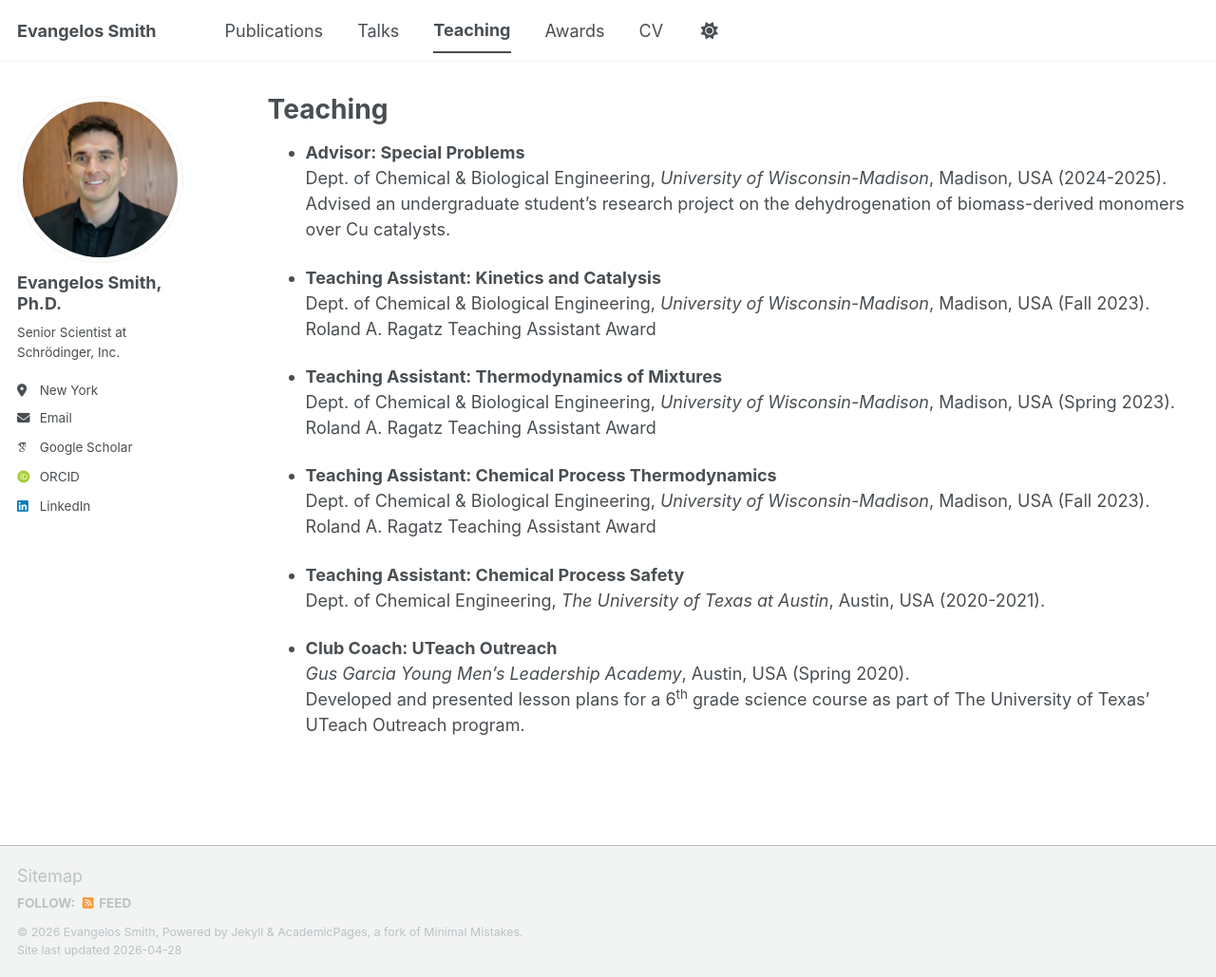
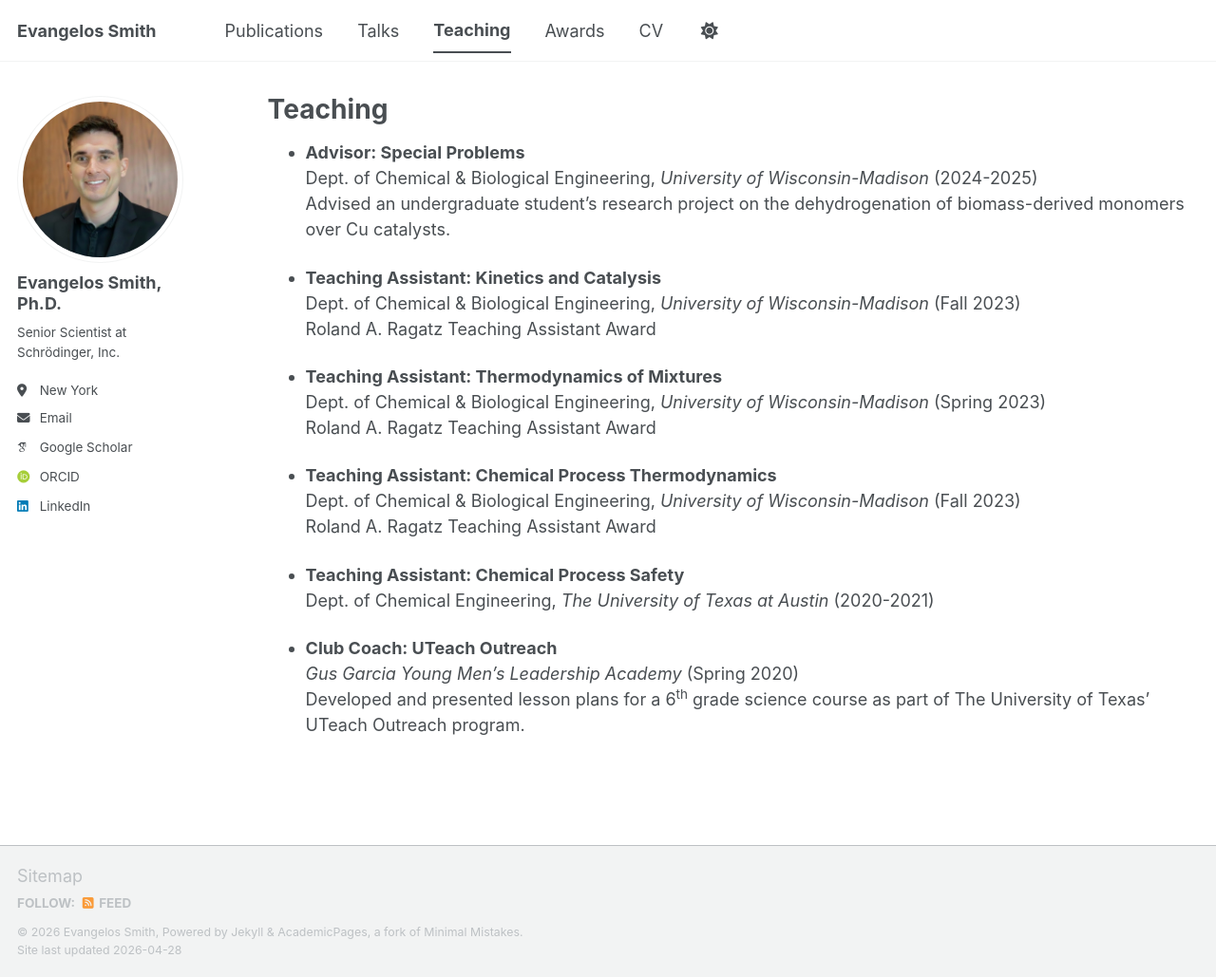
Before and after one commit to evangelossmith/evangelossmith.github.io, a Jekyll site: the page built from _pages/teaching.md, in a window 1280 px wide and 1029 px high. Shown: the whole window at 95% size. Built offline with Jekyll 4.4.1, drawn with Linux system fonts in a browser that asks for light colours; some web fonts are replaced; a script bundle is joined from its source files by our own code; library files that are not in the unit come from our copies.

Commit message:
Update teaching.md

```diff
--- a/_pages/teaching.md
+++ b/_pages/teaching.md
@@ -5,19 +5,19 @@ permalink: /teaching/
 author_profile: true
 ---
 
-- **Advisor: Special Problems**<br>Dept. of Chemical & Biological Engineering, *University of Wisconsin-Madison*, Madison, USA (2024-2025).
+- **Advisor: Special Problems**<br>Dept. of Chemical & Biological Engineering, *University of Wisconsin-Madison* (2024-2025)
 <br>Advised an undergraduate student's research project on the dehydrogenation of biomass-derived monomers over Cu catalysts.
 
-- **Teaching Assistant: Kinetics and Catalysis**<br>Dept. of Chemical & Biological Engineering, *University of Wisconsin-Madison*, Madison, USA (Fall 2023).
+- **Teaching Assistant: Kinetics and Catalysis**<br>Dept. of Chemical & Biological Engineering, *University of Wisconsin-Madison* (Fall 2023)
 <br>Roland A. Ragatz Teaching Assistant Award
 
-- **Teaching Assistant: Thermodynamics of Mixtures**<br>Dept. of Chemical & Biological Engineering, *University of Wisconsin-Madison*, Madison, USA (Spring 2023).
+- **Teaching Assistant: Thermodynamics of Mixtures**<br>Dept. of Chemical & Biological Engineering, *University of Wisconsin-Madison* (Spring 2023)
 <br>Roland A. Ragatz Teaching Assistant Award
 
-- **Teaching Assistant: Chemical Process Thermodynamics**<br>Dept. of Chemical & Biological Engineering, *University of Wisconsin-Madison*, Madison, USA (Fall 2023).
+- **Teaching Assistant: Chemical Process Thermodynamics**<br>Dept. of Chemical & Biological Engineering, *University of Wisconsin-Madison* (Fall 2023)
 <br>Roland A. Ragatz Teaching Assistant Award
 
-- **Teaching Assistant: Chemical Process Safety**<br>Dept. of Chemical Engineering, *The University of Texas at Austin*, Austin, USA (2020-2021).
+- **Teaching Assistant: Chemical Process Safety**<br>Dept. of Chemical Engineering, *The University of Texas at Austin* (2020-2021)
 
-- **Club Coach: UTeach Outreach**<br>*Gus Garcia Young Men’s Leadership Academy*, Austin, USA (Spring 2020).
+- **Club Coach: UTeach Outreach**<br>*Gus Garcia Young Men’s Leadership Academy* (Spring 2020)
 <br>Developed and presented lesson plans for a 6<sup>th</sup> grade science course as part of The University of Texas' UTeach Outreach program.
```
